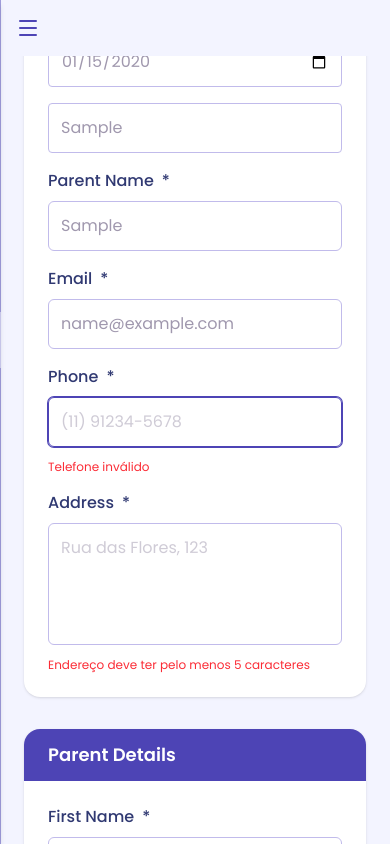
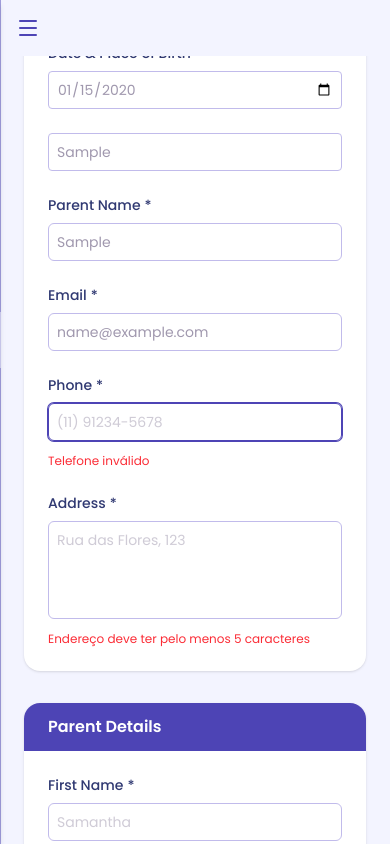
Before and after one commit to 3-du4rd4/desafio-frontend, a Next.js app: page /students/new in a window 390 px wide. Both pictures are taken after typing "Sample", "Sample", "2020-01-15", "Sample", "Sample", "name@example.com" into the empty fields and a click on the button "Save as Draft". Built offline with nearby package versions, Linux system fonts and the light colour scheme.

Commit message:
feat: atualiza mensagens de validação e melhora responsividade do layout do formulário de add student

```diff
--- a/src/app/students/new/page.tsx
+++ b/src/app/students/new/page.tsx
@@ -31,7 +31,7 @@ const studentSchema = z.object({
     }, 'E-mail inválido'),
     parentPhone: z.string().min(8, 'Telefone inválido'),
     parentAddress: z.string().min(5, 'Endereço deve ter pelo menos 5 caracteres'),
-    payments: z.enum(['Cash', 'Debit']),
+    payments: z.enum(['Cash', 'Debit'], 'Selecione uma forma de pagamento'),
 });
 
 type StudentFormData = z.infer<typeof studentSchema>;
@@ -40,7 +40,8 @@ export default function AddStudentPage() {
     const [draftSaved, setDraftSaved] = useState(false);
     const { register, handleSubmit, formState: { errors }, reset, watch } = useForm<StudentFormData>({
         resolver: zodResolver(studentSchema),
-        defaultValues: {}
+        defaultValues: {} ,
+        mode: 'onBlur',
     });
 
     const router = useRouter();
--- a/src/components/layout/FormSection.tsx
+++ b/src/components/layout/FormSection.tsx
@@ -1,5 +1,5 @@
 import React from 'react';
-import { FieldErrors, FieldValues, Path, useForm, UseFormRegister } from 'react-hook-form';
+import { FieldErrors, FieldValues, Path, UseFormRegister } from 'react-hook-form';
 
 interface SubField {
   name: string;
@@ -30,27 +30,26 @@ const FormSection = <T extends FieldValues>({ title, fields, register, errors }:
   return (
     <div className="bg-white rounded-2xl shadow">
       <div className="px-6 py-3 bg-[#4D44B5] rounded-t-2xl">
-        <h3 className="font-semibold text-lg text-white">{title}</h3>
+        <h3 className="font-semibold text-md lg:text-xl text-white">{title}</h3>
       </div>
 
-      <div className="grid grid-cols-1 md:grid-cols-2 gap-4 p-6">
+      <div className="grid grid-cols-1 md:grid-cols-2 gap-6 lg:gap-4 p-6">
         {fields.map((field, index) => (
           <div key={`${field.name}-${index}`} className="flex flex-col gap-2">
-            <label htmlFor={field.name} className="font-medium text-[#303972]">
-              {field.label}{field.required && <span className="ml-2">*</span>}
+            <label htmlFor={field.name} className="font-medium text-[#303972] text-sm lg:text-base">
+              {field.label}{field.required && <span className="ml-1 lg:ml-2">*</span>}
             </label>
 
             {field.type === 'group' ? (
-              <div className="grid grid-cols-1 md:grid-cols-2 gap-4">
+              <div className="grid grid-cols-1 md:grid-cols-2 gap-6 lg:gap-4">
                 {field.fields?.map((subField, subIndex) => (
                   <div key={`${subField.name}-${subIndex}`} className="flex flex-col gap-1">
                     <input
-                      {...register(subField.name as unknown as Path<T>)}
+                      {...register(subField.name as Path<T>)}
                       id={subField.name}
                       type={subField.type || 'text'}
                       placeholder={subField.placeholder}
-                      required={subField.required}
-                      className="flex-1 border border-[#C1BBEB] p-3 rounded text-[#A098AE] focus:border-[#4D44B5] focus:ring-1 focus:ring-[#4D44B5] focus:outline-none"
+                      className="flex-1 border border-[#C1BBEB] p-2 lg:p-3 rounded text-sm lg:text-base text-[#A098AE] focus:border-[#4D44B5] focus:ring-1 focus:ring-[#4D44B5] focus:outline-none"
                     />
                     {errors[subField.name as keyof T] && (
                       <span className="text-red-500 text-xs mt-1">
@@ -63,12 +62,11 @@ const FormSection = <T extends FieldValues>({ title, fields, register, errors }:
             ) : field.type === 'textarea' ? (
               <>
                 <textarea
-                  {...register(field.name as unknown as Path<T>)}
+                  {...register(field.name as Path<T>)}
                   id={field.name}
                   placeholder={field.placeholder}
-                  required={field.required}
                   rows={4}
-                  className="border border-[#C1BBEB] p-3 rounded-md text-[#A098AE] resize-none focus:border-[#4D44B5] focus:ring-1 focus:ring-[#4D44B5] focus:outline-none"
+                  className="border border-[#C1BBEB] p-2 lg:p-3 rounded-md text-sm lg:text-base text-[#A098AE] resize-none focus:border-[#4D44B5] focus:ring-1 focus:ring-[#4D44B5] focus:outline-none"
                 />
                 {errors[field.name as keyof T] && (
                   <span className="text-red-500 text-xs mt-1">
@@ -77,21 +75,20 @@ const FormSection = <T extends FieldValues>({ title, fields, register, errors }:
                 )}
               </>
             ) : field.type === 'radio' ? (
-              <div className="flex gap-4">
+              <div className="flex gap-6 lg:gap-4">
                 {field.options?.map(option => (
-                  <label key={option} className="flex items-center gap-2 text-[#A098AE]">
+                  <label key={option} className="flex items-center gap-2 text-sm lg:text-base text-[#A098AE]">
                     <input
-                      {...register(field.name as unknown as Path<T>)}
+                      {...register(field.name as Path<T>)}
                       type="radio"
                       id={`${field.name}-${option}`}
                       value={option}
-                      required={field.required}
                     />
                     {option}
                   </label>
                 ))}
                 {errors[field.name as keyof T] && (
-                  <span className="text-red-500 text-xs mt-1 col-span-2">
+                  <span className="text-red-500 text-xs mt-1">
                     {errors[field.name as keyof T]?.message?.toString()}
                   </span>
                 )}
@@ -99,12 +96,11 @@ const FormSection = <T extends FieldValues>({ title, fields, register, errors }:
             ) : (
               <>
                 <input
-                  {...register(field.name as unknown as Path<T>)}
+                  {...register(field.name as Path<T>)}
                   id={field.name}
                   type={field.type}
                   placeholder={field.placeholder}
-                  required={field.required}
-                  className="border border-[#C1BBEB] p-3 rounded-md text-[#A098AE] focus:border-[#4D44B5] focus:ring-1 focus:ring-[#4D44B5] focus:outline-none"
+                  className="border border-[#C1BBEB] p-2 lg:p-3 rounded-md text-sm lg:text-base text-[#A098AE] focus:border-[#4D44B5] focus:ring-1 focus:ring-[#4D44B5] focus:outline-none"
                 />
                 {errors[field.name as keyof T] && (
                   <span className="text-red-500 text-xs mt-1">
--- a/src/contexts/StudentsContext.tsx
+++ b/src/contexts/StudentsContext.tsx
@@ -28,17 +28,17 @@ interface StudentsContextProps {
 export const StudentsContext = createContext<StudentsContextProps | undefined>(undefined);
 
 const defaultStudents: Student[] = [
-//   { id: '#123456789', name: 'Laura Mendes', date: '2023-02-15', parentName: 'Ricardo Mendes', city: 'São Paulo', phone: '(11) 91234-5678', email: 'laura.mendes@example.com', grade: 'VII A' },
-//   { id: '#987654321', name: 'Pedro Santos', date: '2023-03-10', parentName: 'Fernanda Santos', city: 'Rio de Janeiro', phone: '(21) 99876-5432', email: 'pedro.santos@example.com', grade: 'VII B' },
-//   { id: '#456789123', name: 'Camila Rocha', date: '2023-01-25', parentName: 'André Rocha', city: 'Belo Horizonte', phone: '(31) 98765-4321', email: 'camila.rocha@example.com', grade: 'VII C' },
-//   { id: '#000000001', name: 'Lucas Almeida', date: '2023-02-01', parentName: 'Patrícia Almeida', city: 'Curitiba', phone: '(41) 99654-3210', email: 'lucas.almeida@example.com', grade: 'VII A' },
-//   { id: '#000000002', name: 'Isabela Costa', date: '2023-01-18', parentName: 'Marcos Costa', city: 'Fortaleza', phone: '(85) 98877-6655', email: 'isabela.costa@example.com', grade: 'VII B' },
-//   { id: '#000000003', name: 'Rafael Oliveira', date: '2023-03-05', parentName: 'Renata Oliveira', city: 'Recife', phone: '(81) 99777-8899', email: 'rafael.oliveira@example.com', grade: 'VII C' },
-//   { id: '#000000004', name: 'Ana Beatriz Lima', date: '2023-02-11', parentName: 'Sérgio Lima', city: 'Brasília', phone: '(61) 99911-2233', email: 'ana.lima@example.com', grade: 'VII A' },
-//   { id: '#000000005', name: 'Gustavo Pereira', date: '2023-03-20', parentName: 'Daniela Pereira', city: 'Salvador', phone: '(71) 99123-4567', email: 'gustavo.pereira@example.com', grade: 'VII B' },
-//   { id: '#000000006', name: 'Mariana Torres', date: '2023-01-29', parentName: 'Eduardo Torres', city: 'Porto Alegre', phone: '(51) 99888-7766', email: 'mariana.torres@example.com', grade: 'VII C' },
-//   { id: '#000000007', name: 'Felipe Souza', date: '2023-02-07', parentName: 'Cláudia Souza', city: 'Florianópolis', phone: '(48) 99777-1122', email: 'felipe.souza@example.com', grade: 'VII A' },
-//   { id: '#000000008', name: 'Sofia Nunes', date: '2023-03-02', parentName: 'Paulo Nunes', city: 'Vitória', phone: '(27) 99222-3344', email: 'sofia.nunes@example.com', grade: 'VII B' },
+  { id: '#123456789', name: 'Laura Mendes', date: '2023-02-15', parentName: 'Ricardo Mendes', city: 'São Paulo', phone: '(11) 91234-5678', email: 'laura.mendes@example.com', grade: 'VII A' },
+  { id: '#987654321', name: 'Pedro Santos', date: '2023-03-10', parentName: 'Fernanda Santos', city: 'Rio de Janeiro', phone: '(21) 99876-5432', email: 'pedro.santos@example.com', grade: 'VII B' },
+  { id: '#456789123', name: 'Camila Rocha', date: '2023-01-25', parentName: 'André Rocha', city: 'Belo Horizonte', phone: '(31) 98765-4321', email: 'camila.rocha@example.com', grade: 'VII C' },
+  { id: '#000000001', name: 'Lucas Almeida', date: '2023-02-01', parentName: 'Patrícia Almeida', city: 'Curitiba', phone: '(41) 99654-3210', email: 'lucas.almeida@example.com', grade: 'VII A' },
+  { id: '#000000002', name: 'Isabela Costa', date: '2023-01-18', parentName: 'Marcos Costa', city: 'Fortaleza', phone: '(85) 98877-6655', email: 'isabela.costa@example.com', grade: 'VII B' },
+  { id: '#000000003', name: 'Rafael Oliveira', date: '2023-03-05', parentName: 'Renata Oliveira', city: 'Recife', phone: '(81) 99777-8899', email: 'rafael.oliveira@example.com', grade: 'VII C' },
+  { id: '#000000004', name: 'Ana Beatriz Lima', date: '2023-02-11', parentName: 'Sérgio Lima', city: 'Brasília', phone: '(61) 99911-2233', email: 'ana.lima@example.com', grade: 'VII A' },
+  { id: '#000000005', name: 'Gustavo Pereira', date: '2023-03-20', parentName: 'Daniela Pereira', city: 'Salvador', phone: '(71) 99123-4567', email: 'gustavo.pereira@example.com', grade: 'VII B' },
+  { id: '#000000006', name: 'Mariana Torres', date: '2023-01-29', parentName: 'Eduardo Torres', city: 'Porto Alegre', phone: '(51) 99888-7766', email: 'mariana.torres@example.com', grade: 'VII C' },
+  { id: '#000000007', name: 'Felipe Souza', date: '2023-02-07', parentName: 'Cláudia Souza', city: 'Florianópolis', phone: '(48) 99777-1122', email: 'felipe.souza@example.com', grade: 'VII A' },
+  { id: '#000000008', name: 'Sofia Nunes', date: '2023-03-02', parentName: 'Paulo Nunes', city: 'Vitória', phone: '(27) 99222-3344', email: 'sofia.nunes@example.com', grade: 'VII B' },
 ];
 
 export const StudentsProvider = ({ children }: { children: ReactNode }) => {
```
Also changed, not shown: src/components/students/StudentsTable.tsx (+4 -4 lines).
